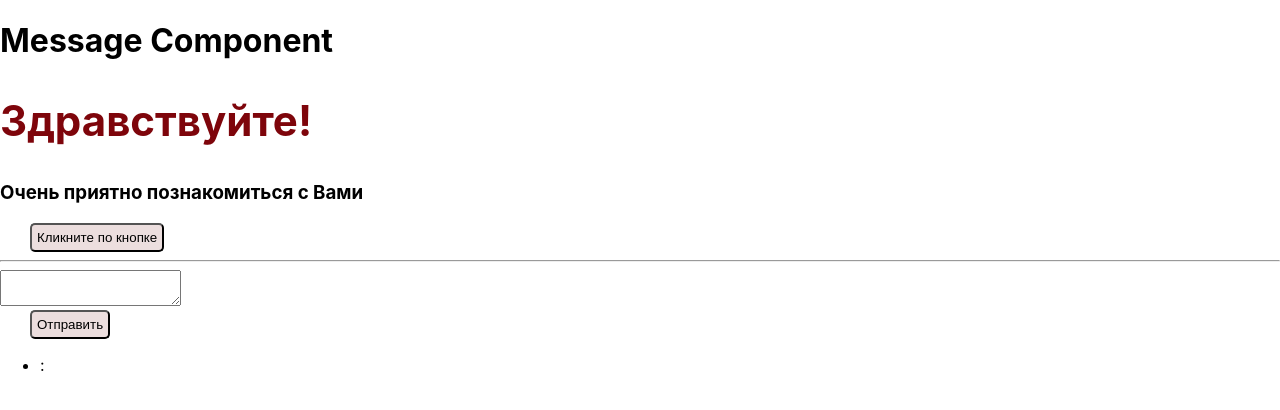
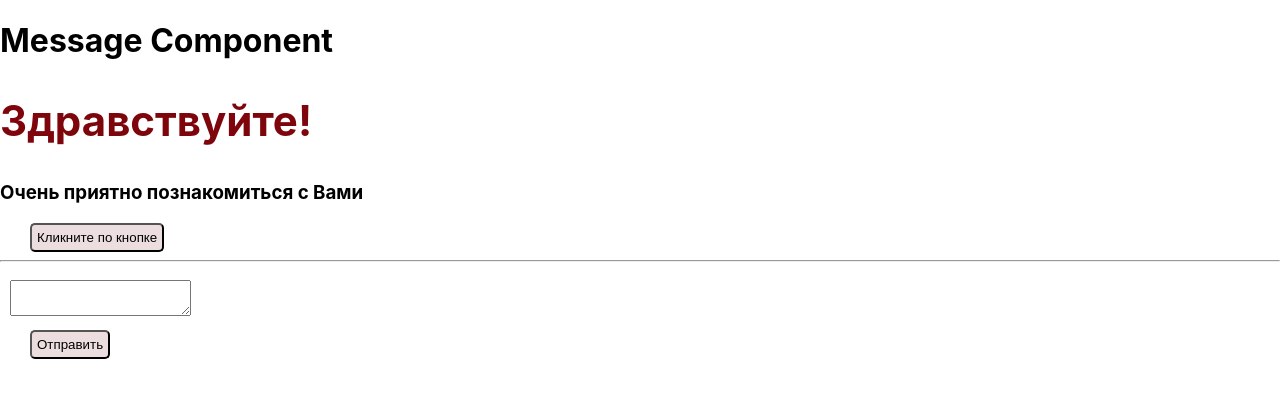
Before and after one commit to ZoyaKapustiak/ReactLessons, a React (Create React App) app: page / in a window 1280 px wide. Shown: the top 410 px of the page. Built offline with nearby package versions, Linux system fonts and the light colour scheme; the HTML template or start-up script is replaced by a standard one.

Commit message:
ДЗ 2 урок. Доделала стили

```diff
--- a/src/App.js
+++ b/src/App.js
@@ -1,6 +1,6 @@
 import {useEffect, useState} from 'react';
 import {Message} from './Components/Message';
-import {MessageList} from './Components/MessageList';
+import {MessageList} from './Components/MessageList/MessageList';
 
 
 
@@ -13,7 +13,7 @@ function App() {
   }
 
   useEffect(() => {
-    if(messageList[messageList.length - 1].author === 'user') {
+    if(messageList.length > 0 && messageList[messageList.length - 1].author === 'user') {
       const timeOut = setTimeout(() => {
         addMessages({
           author: 'BOT',
--- a/src/Components/MessageList.jsx
+++ b/src/Components/MessageList/MessageList.jsx
@@ -1,4 +1,5 @@
 import { useState } from "react";
+import styles from './MessageList.module.css'
 
 export function MessageList({messageList, addMessages}) {
 
@@ -15,14 +16,14 @@ export function MessageList({messageList, addMessages}) {
   return (
     <>
       <form onSubmit={clickTextArea}>
-      <textarea value={value} onChange={changeTextArea}/>
+      <textarea value={value} onChange={changeTextArea} className={styles.textarea}/>
       <br/>
-      <button type='submit'>Отправить</button>
+      <button type='submit' className={styles.button}>Отправить</button>
       </form>
-      <ul>
+      <ul className={styles.ulList}>
        {messageList.map((el, ind) => (
        <li key={ind}>
-        {el.author}: {el.text}
+         {el.text}
         </li>))}
       </ul>
     </>
--- /dev/null
+++ b/src/Components/MessageList/MessageList.module.css
@@ -0,0 +1,18 @@
+textarea {
+  margin: 10px;
+}
+textarea:focus {
+  border: 1px solid red;
+  outline: none;
+  box-sizing: border-box;
+}
+button {
+  padding: 5px;
+  border-radius: 5px;
+  background-color: rgb(236, 222, 222);
+  color: black;
+  margin-left: 30px;
+}
+.ulList {
+  list-style-type: none;
+}
```
